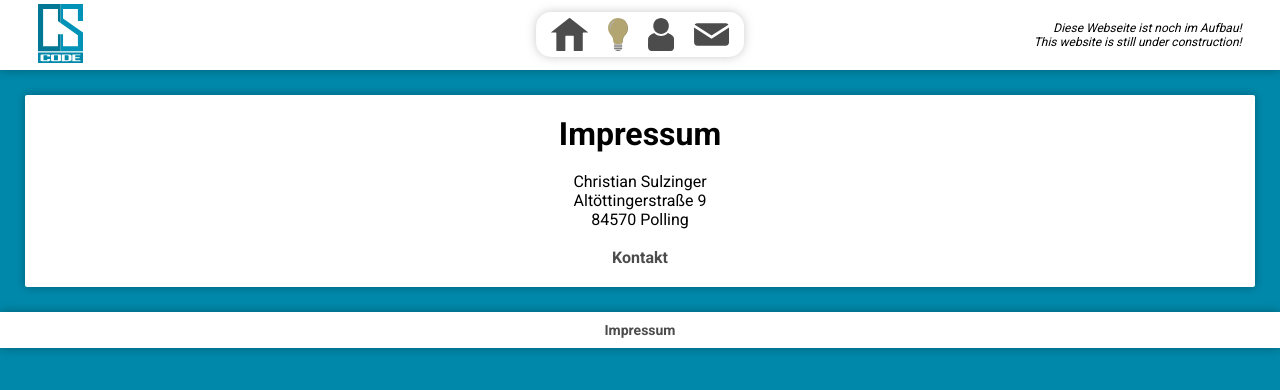
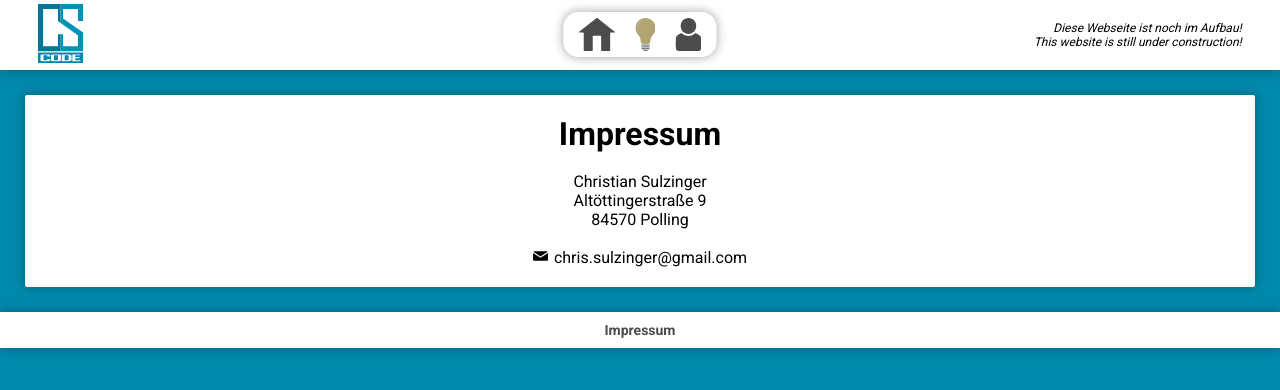
Before and after one commit to ChrisSulz/CSCode, a React (Vite) app: page /impressum in a window 1280 px wide. Shown: the top 390 px of the page. Built offline with nearby package versions, Linux system fonts and the light colour scheme.

Commit message:
updated Impressum

```diff
--- a/src/App.css
+++ b/src/App.css
@@ -37,8 +37,3 @@
 .index-text li {
   padding: 3px;
 }
-
-.index-text .index-icon {
-  max-width: 15px;
-  padding-right: 2px;
-}
--- a/src/App.tsx
+++ b/src/App.tsx
@@ -1,6 +1,5 @@
 import './App.css';
 import Header from './components/header/Header';
-import Navbar from './components/navbar/Navbar';
 import Footer from './components/footer/Footer';
 
 import CSCode from "./images/cs-code-logo.svg";
@@ -15,7 +14,6 @@ export default function App() {
   return (
     <>
       <Header/>
-      <Navbar/>
       <main>
         <div className="index-container">
           <img
@@ -33,15 +31,15 @@ export default function App() {
               Um mich selbst und meine Kenntnisse im <b>Web Development</b> weiter zu stärken und voranzubringen, habe ich mich für einen <b>persönlichen Blog</b> entschieden. <br />
               Hier entstehen meine <b>Projekte</b> durch die Verwendung von: <br />
               <ul>
-                <li><img src={HTML5Icon} alt="html5-icon" className='index-icon'/> <b>HTML</b></li>
-                <li><img src={CSS3Icon} alt="css3-icon" className='index-icon'/> <b>CSS</b></li>
-                <li><img src={JSIcon} alt="javascript-icon" className='index-icon'/> <b>JavaScript</b></li>
-                <li><img src={ReactIcon} alt="react-icon" className='index-icon'/> <b>React</b> als Programmbibliothek</li>
-                <li><img src={ViteIcon} alt="vite-icon" className='index-icon'/> <b>Vite</b> als lokaler Entwicklungsserver</li>
+                <li><img src={HTML5Icon} alt="html5-icon" className='icon-small'/> <b>HTML</b></li>
+                <li><img src={CSS3Icon} alt="css3-icon" className='icon-small'/> <b>CSS</b></li>
+                <li><img src={JSIcon} alt="javascript-icon" className='icon-small'/> <b>JavaScript</b></li>
+                <li><img src={ReactIcon} alt="react-icon" className='icon-small'/> <b>React</b> als Programmbibliothek</li>
+                <li><img src={ViteIcon} alt="vite-icon" className='icon-small'/> <b>Vite</b> als lokaler Entwicklungsserver</li>
               </ul>
               <a href="https://github.com/ChrisSulz/CSCode">
                 <button className='button-github'>
-                  <img src={GitHubIcon} alt="github-icon" className='index-icon'/> GitHub Repository
+                  <img src={GitHubIcon} alt="github-icon" className='icon-small'/> GitHub Repository
                 </button>
               </a>
             </p>
--- a/src/components/header/Header.tsx
+++ b/src/components/header/Header.tsx
@@ -1,4 +1,6 @@
 import './Header.css';
+import Navbar from '../navbar/Navbar';
+
 import logo from "../../images/cs-code-logo.svg";
 
 export default function Header() {
@@ -9,6 +11,7 @@ export default function Header() {
             <img src={logo} className="cs-code-logo"/>
           </a>
         </div>
+        <Navbar/>
         <div className="header-container-right">
           <p className="under-construction">
             Diese Webseite ist noch im Aufbau!
--- a/src/components/navbar/Navbar.tsx
+++ b/src/components/navbar/Navbar.tsx
@@ -1,7 +1,6 @@
 import './Navbar.css';
 import iconHome from "../../images/icons/icon-home.svg"
 import iconAbout from "../../images/icons/icon-about-me.svg"
-import iconContact from "../../images/icons/icon-contact.svg"
 import iconProjects from "../../images/icons/icon-projects.svg"
 
 export default function Navbar() {
@@ -19,10 +18,6 @@ export default function Navbar() {
                 <img className="nav-button-icon" src={iconAbout} alt="iconAbout" onClick={() => { window.location.href = 'about'; }} />
                 <div className="tooltip">Über mich</div>
             </div>
-            <div className="nav-button-container">
-                <img className="nav-button-icon" src={iconContact} alt="iconContact" onClick={() => { window.location.href = 'contact'; }} />
-                <div className="tooltip">Kontakt</div>
-            </div>
         </nav>
     );
 }
--- a/src/main.css
+++ b/src/main.css
@@ -19,7 +19,13 @@ a {
   color: var(--text-color);
 }
 
-p, h1, h2, h3, h4, h5, h6 {
+p,
+h1,
+h2,
+h3,
+h4,
+h5,
+h6 {
   margin: 0;
 }
 
@@ -61,3 +67,8 @@ main {
   font-weight: bold;
   color: rgb(76, 76, 76);
 }
+
+.icon-small {
+  max-width: 15px;
+  padding-right: 2px;
+}
--- a/src/main.tsx
+++ b/src/main.tsx
@@ -4,7 +4,6 @@ import App from './App';
 import { createBrowserRouter, RouterProvider } from "react-router-dom";
 import './main.css';
 import About from './subpages/about/About';
-import Contact from './subpages/contact/Contact';
 import Impressum from './subpages/impressum/Impressum';
 
 const router = createBrowserRouter([
@@ -17,10 +16,6 @@ const router = createBrowserRouter([
     element: <About />,
   },
   {
-    path: "contact",
-    element: <Contact />,
-  },
-  {
     path: "impressum",
     element: <Impressum />,
   },
--- a/src/subpages/contact/Contact.css
+++ /dev/null
@@ -1,7 +0,0 @@
-.contakt-container {
-  text-align: center;
-}
-
-.contakt-container h1 {
-  margin-top: 0;
-}
--- a/src/subpages/contact/Contact.tsx
+++ /dev/null
@@ -1,21 +0,0 @@
-import "./Contact.css";
-import Header from "../../components/header/Header";
-import Navbar from "../../components/navbar/Navbar";
-import Footer from "../../components/footer/Footer";
-
-export default function Contact() {
-  return (
-    <>
-      <Header/>
-      <Navbar/>
-      <main>
-        <div className="contakt-container">
-          <h1>Kontakt</h1>
-          <br />
-          <p>chris.sulzinger@gmail.com</p>
-        </div>
-      </main>
-      <Footer/>
-    </>
-  );
-}
--- a/src/subpages/impressum/Impressum.tsx
+++ b/src/subpages/impressum/Impressum.tsx
@@ -2,6 +2,8 @@ import "./Impressum.css";
 import Header from "../../components/header/Header";
 import Navbar from "../../components/navbar/Navbar";
 import Footer from "../../components/footer/Footer";
+
+import iconContact from "../../images/icons/icon-contact.svg"
 
 export default function Impressum() {
   return (
@@ -12,11 +14,13 @@ export default function Impressum() {
         <div className="impressum-container">
           <h1>Impressum</h1>
           <br />
-          <p>Christian Sulzinger</p>
-          <p>Altöttingerstraße 9</p>
-          <p>84570 Polling</p>
-          <br />
-          <a href="contact" className="bold-link">Kontakt</a>
+          <p>
+            Christian Sulzinger <br />
+            Altöttingerstraße 9 <br />
+            84570 Polling <br />
+            <br />
+            <img src={iconContact} alt="icon-contact" className="icon-small"/> chris.sulzinger@gmail.com
+          </p>
         </div>
       </main>
       <Footer/>
```
